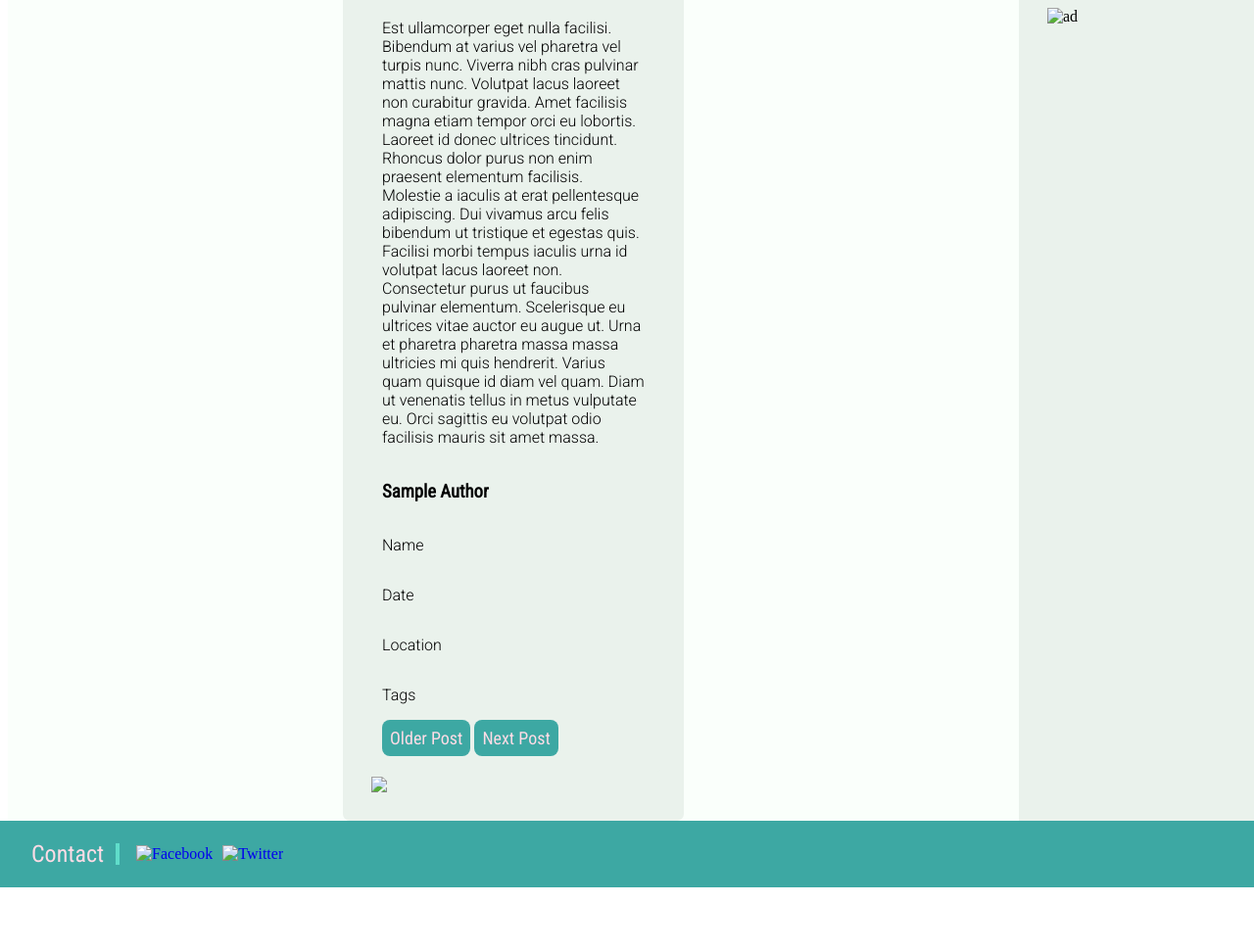
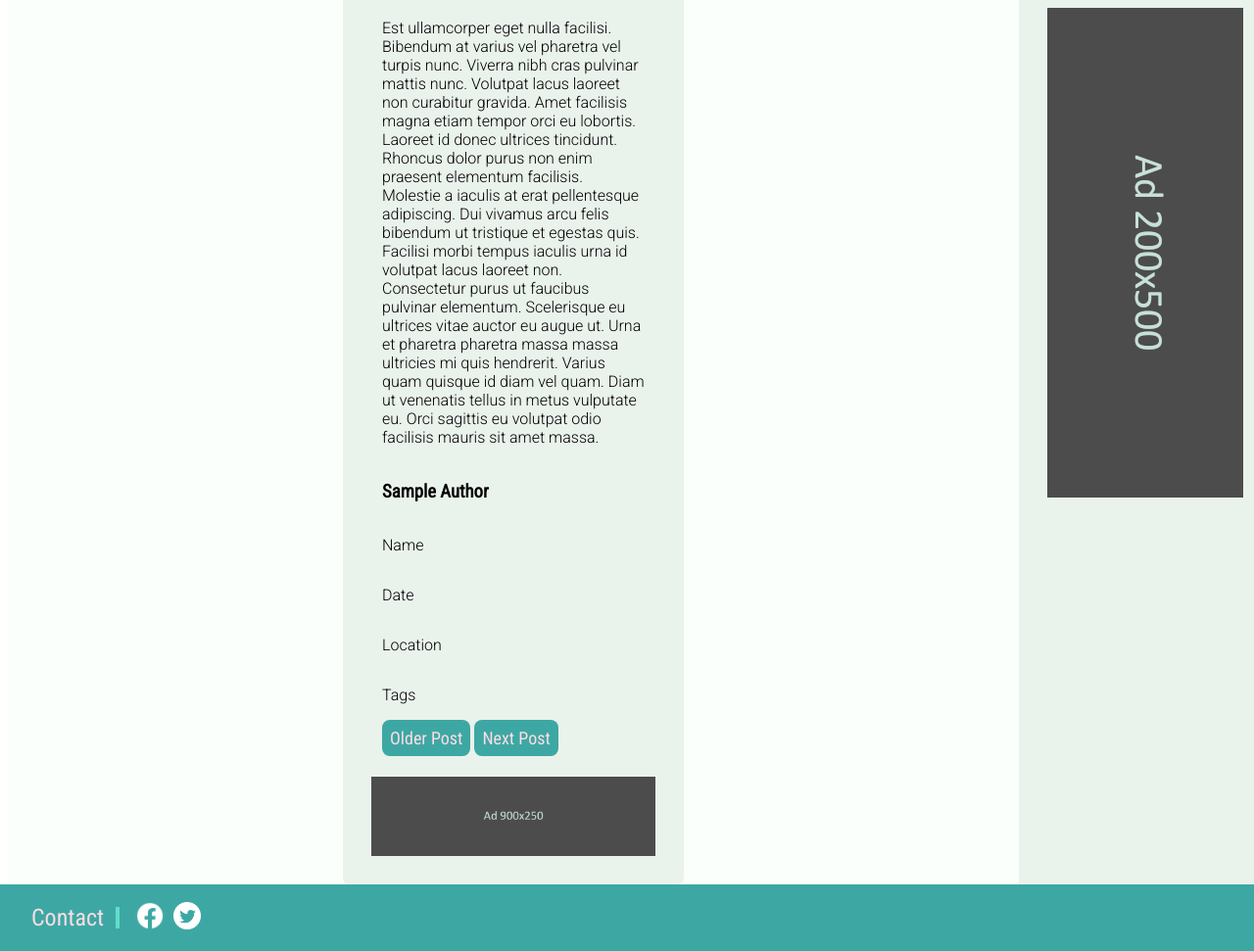
Before and after one commit to tryweeks/udacity-blog-site, a plain HTML site: page pages/post.html in a window 1280 px wide. Shown: the part 770-1741 px from the top of the page at 98% size. Before the commit the page ends 1676 px from the top, so only its background shows below. Drawn offline with Linux system fonts and the light colour scheme; files that its build step writes are made by us from their sources.

Commit message:
Update post.html
Fixed resource paths after changing directory structure

```diff
--- a/pages/post.html
+++ b/pages/post.html
@@ -2,7 +2,7 @@
 <html>
     <head>
         <meta charset="utf-8"/>
-        <link rel="stylesheet" href="./css/main.css">
+        <link rel="stylesheet" href="../css/main.css">
         <link rel="preconnect" href="https://fonts.gstatic.com">
         <!--Title text (weight 100), Paragraph text (weight 300)-->
         <link href="https://fonts.googleapis.com/css2?family=Roboto:wght@100;300&display=swap" rel="stylesheet">
@@ -38,7 +38,7 @@
                         <button class="button">Next Post</button>
                     </div>
                 </div>
-                <img class="banner-ad" src="./images/ad900x250.png">
+                <img class="banner-ad" src="../images/ad900x250.png">
             </section>
             <aside class="sidebar">
                 <div id="sidebar-text">
@@ -68,7 +68,7 @@
                     </ul>
                 </div>
                 <div class="banner-ad">
-                    <img src="./images/ad200x500.png" alt="ad">
+                    <img src="../images/ad200x500.png" alt="ad">
                 </div>
             </aside>
         </div>
@@ -76,10 +76,10 @@
             <a class="link-light" id="footer-text" href="#">Contact</a>
             <div class="vertical-break"><br></div>
             <a href="https://www.facebook.com/">
-                <img class="social-icon" src="./images/f_logo_RGB-White_58.png" alt="Facebook">
+                <img class="social-icon" src="../images/f_logo_RGB-White_58.png" alt="Facebook">
             </a>
             <a href="https://twitter.com/">
-                <img class="social-icon" src="./images/Twitter_Social_Icon_Circle_White.png" alt="Twitter">
+                <img class="social-icon" src="../images/Twitter_Social_Icon_Circle_White.png" alt="Twitter">
             </a>
     </footer>
     </body>
```
